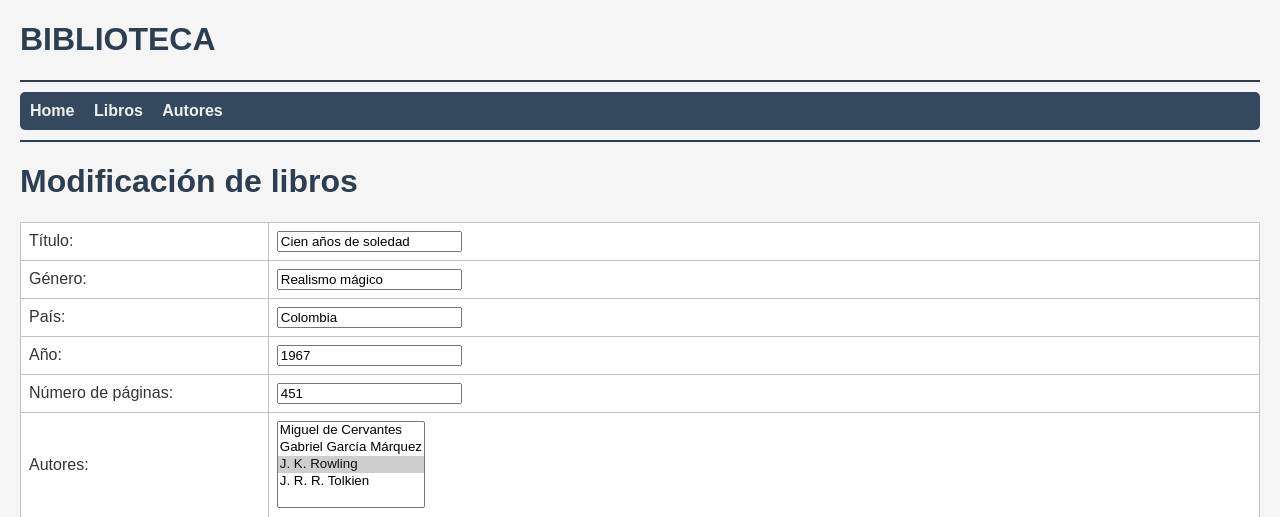
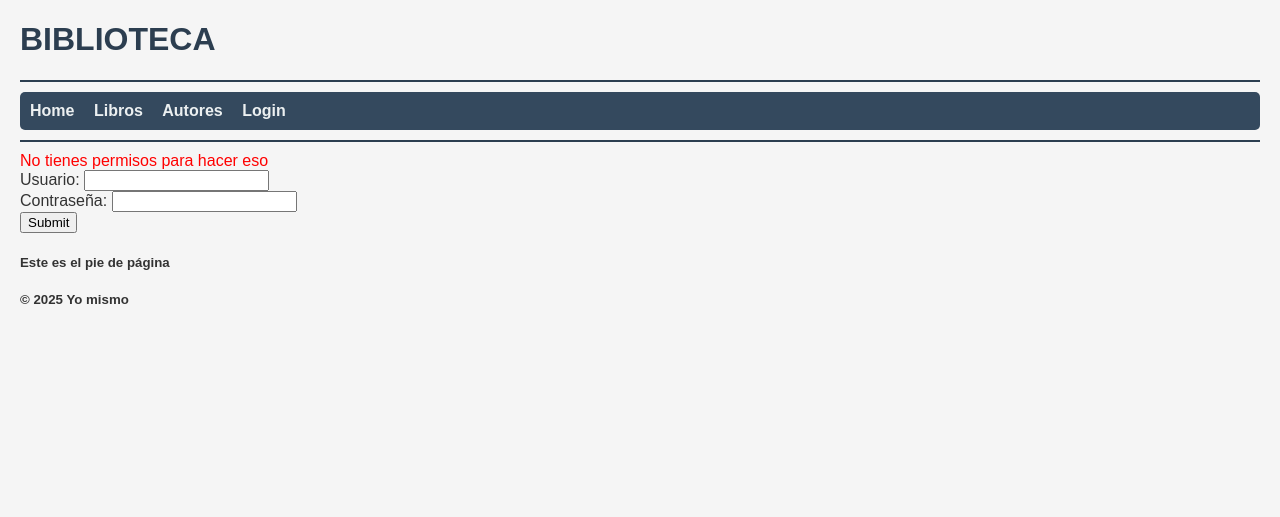
Before and after one commit to avozme/biblioteca, a PHP site: the page made by index.php in a window 1280 px wide. Shown: the top 517 px of the page. Run offline with PHP 8.4, Linux system fonts and the light colour scheme; data comes from the database, SQL or seed files in the repository; both versions use the stored data as it was after the commit.

Commit message:
Añado autenticación básica

```diff
--- a/index.php
+++ b/index.php
@@ -1,19 +1,23 @@
-<!-- BIBLIOTECA VERSIÓN PHP MVC SIMPLE -->
+<?php
+/*
+   BIBLIOTECA VERSIÓN PHP MVC SIMPLE
 
-<!-- Este es el CONTROLADOR/ENRUTADOR.
+   Este es el CONTROLADOR/ENRUTADOR.
+
    En aplicaciones grandes suele haber varios controladores.
    Aquí, de momento, vamos a apañarnos solo con uno.
--->
-<?php
-    include_once("models/libro.php");  // Modelos
-    include_once("models/persona.php");
-    include_once("view.php");   // Plantilla de vista
+*/
+    session_start();            // Para poder usar variables de sesión en login de usuarios
+    include_once("models/libro.php");    // Modelo de libros
+    include_once("models/persona.php");  // Modelo de personas (autores)
+    include_once("models/user.php");     // Modelo de usuarios registrados (para el login/autenticación)
+    include_once("view.php");   // Plantilla de las vistas
 
     // Miramos el valor de la variable "action", si existe. Si no, le asignamos una acción por defecto
     if (isset($_REQUEST["action"])) {
         $action = $_REQUEST["action"];
     } else {
-        $action = "mostrarListaLibros";  // Acción por defecto
+        $action = "mostrarFormLogin";  // Acción por defecto
     }
 
     // Creamos un objeto de tipo Biblioteca y llamamos al método $action()
@@ -22,11 +26,42 @@
 
     class Biblioteca {
         private $db;     // Conexión con la base de datos
-        private $libro, $persona; // Modelos
+        private $libro, $persona, $user; // Modelos
 
         public function __construct() {
             $this->libro = new Libro();
             $this->persona = new Persona();
+            $this->user = new User();
+        }
+
+        // --------------------------------- FORMULARIO DE LOGIN -----------------------------------------
+        public function mostrarFormLogin() {
+            View::render("users/login");
+        }
+
+        // --------------------------------- PROCESAR FORMULARIO LOGIN -----------------------------------
+        public function procesarFormLogin() {
+            $username = $_REQUEST["username"];
+            $pass = $_REQUEST["pass"];
+            $resultado = $this->user->checkLogin($username, $pass);
+            if ($resultado != null) {
+                // El usuario y la contraseña existen. Guardamos su id y username como variables de sesión.
+                $_SESSION['idUser'] = $resultado->id;
+                $_SESSION['username'] = $resultado->username;
+                $data["listaLibros"] = $this->libro->getAll();
+                $data["info"] = "Bienvenido, $username";
+                View::render("libro/all", $data);
+            } else {
+                $data["mensaje"] = "Error, usuario o contraseña incorrectos";
+                View::render("users/login", $data);
+            }
+
+        }
+
+        // --------------------------------- CERRAR SESIÓN ---------------------------------------------
+        public function logout() {
+            session_destroy();
+            header("Location: index.php");  // Recargamos el controlador, que nos dirigirá al formulario de login
         }
 
         // --------------------------------- MOSTRAR LISTA DE LIBROS ----------------------------------------
@@ -38,14 +73,23 @@
         // --------------------------------- FORMULARIO ALTA DE LIBROS ----------------------------------------
 
         public function formularioInsertarLibros() {
+            // Comprobamos si el usuario está logueado
+            if (isset($_SESSION["idUser"])) {
                 $data["todosLosAutores"] = $this->persona->getAll();
                 $data["autoresLibro"] = array();  // Array vacío (el libro aún no tiene autores asignados)
                 View::render("libro/form", $data);
             }
-
+            else {
+                // Usuario no logueado: error de permisos
+                $data["mensaje"] = "No tienes permisos para hacer eso";
+                View::render("users/login", $data);
+            }
+    }
         // --------------------------------- INSERTAR LIBROS ----------------------------------------
 
         public function insertarLibro() {
+            // Comprobamos si el usuario está logueado
+            if (isset($_SESSION["idUser"])) {
                 // Primero, recuperamos todos los datos del formulario
                 $titulo = $_REQUEST["titulo"];
                 $genero = $_REQUEST["genero"];
@@ -71,14 +115,20 @@
                     // Si la inserción del libro ha fallado, mostramos mensaje de error
                     $data["error"] = "Error al insertar el libro";
                 }
-            $data["listaLibros"] = $this->libro->getAll();
-            View::render("libro/all", $data);
+            }
+            else {
+                // Usuario no logueado: Error de permisos
+                $data["mensaje"] = "No tienes permisos para hacer eso";
+                View::render("users/login", $data);
+            }
 
         }
 
         // --------------------------------- BORRAR LIBROS ----------------------------------------
 
         public function borrarLibro() {
+            // Comprobamos si el usuario está logueado
+            if (isset($_SESSION["idUser"])) {
                 // Recuperamos el id del libro que hay que borrar
                 $idLibro = $_REQUEST["idLibro"];
                 // Pedimos al modelo que intente borrar el libro
@@ -91,12 +141,20 @@
                 }
                 $data["listaLibros"] = $this->libro->getAll();
                 View::render("libro/all", $data);
+            }
+            else {
+                // Usuario no logueado: error de permisos
+                $data["mensaje"] = "No tienes permisos para hacer eso";
+                View::render("users/login", $data);
+            }
 
         }
 
         // --------------------------------- FORMULARIO MODIFICAR LIBROS ----------------------------------------
 
         public function formularioModificarLibro() {
+            // Comprobamos si el usuario está logueado
+            if (isset($_SESSION["idUser"])) {
                 // Recuperamos los datos del libro a modificar
                 $data["libro"] = $this->libro->get($_REQUEST["idLibro"]);
                 // Renderizamos la vista de inserción de libros, pero enviándole los datos del libro recuperado.
@@ -106,10 +164,18 @@
                 $data["autoresLibro"] = $this->persona->getAutores($_REQUEST["idLibro"]);
                 View::render("libro/form", $data);
             }
+            else {
+                // Usuario no logueado: error de permisos
+                $data["mensaje"] = "No tienes permisos para hacer eso";
+                View::render("users/login", $data);
+            }
+        }
 
         // --------------------------------- MODIFICAR LIBROS ----------------------------------------
 
         public function modificarLibro() {
+            // Comprobamos si el usuario está logueado
+            if (isset($_SESSION["idUser"])) {
                 // Primero, recuperamos todos los datos del formulario
                 $idLibro = $_REQUEST["idLibro"];
                 $titulo = $_REQUEST["titulo"];
@@ -143,6 +209,12 @@
                 $data["listaLibros"] = $this->libro->getAll();
                 View::render("libro/all", $data);
             }
+            else {
+                // Usuario no logueado: error de permisos
+                $data["mensaje"] = "No tienes permisos para hacer eso";
+                View::render("users/login", $data);
+            }
+        }
 
         // --------------------------------- BUSCAR LIBROS ----------------------------------------
 
@@ -164,11 +236,21 @@
 
         // --------------------------------- FORMULARIO ALTA DE AUTORES ----------------------------------------
         public function formularioInsertarAutores() {
+            // Comprobamos si el usuario está logueado
+            if (isset($_SESSION["idUser"])) {
                 View::render("autor/form");
+            }
+            else {
+                // Usuario no logueado: error de permisos
+                $data["mensaje"] = "No tienes permisos para hacer eso";
+                View::render("users/login", $data);
+            }
         }
 
         // --------------------------------- INSERTAR AUTORES ----------------------------------------
         public function insertarAutor() {
+            // Comprobamos si el usuario está logueado
+            if (isset($_SESSION["idUser"])) {
                 $nombre   = $_REQUEST["nombre"];
                 $apellido = $_REQUEST["apellido"];
                 $pais     = $_REQUEST["pais"];
@@ -183,11 +265,18 @@
                 $data["listaAutores"] = $this->persona->getAll();
                 View::render("autor/all", $data);
             }
+            else {
+                // Usuario no logueado: error de permisos
+                $data["mensaje"] = "No tienes permisos para hacer eso";
+                View::render("users/login", $data);
+            }
+        }
 
         // --------------------------------- BORRAR AUTORES ----------------------------------------
         public function borrarAutor() {
+            // Comprobamos si el usuario está logueado
+            if (isset($_SESSION["idUser"])) {
                 $idPersona = $_REQUEST["idPersona"];
-
                 // Comprobamos si el autor tiene libros asociados
                 $numLibros = count($this->persona->getLibros($idPersona));
                 if ($numLibros > 0) {
@@ -204,16 +293,32 @@
                 $data["listaAutores"] = $this->persona->getAll();
                 View::render("autor/all", $data);
             }
+            else {
+                // Usuario no logueado: error de permisos
+                $data["mensaje"] = "No tienes permisos para hacer eso";
+                View::render("users/login", $data);
+            }
+        }
 
 
         // --------------------------------- FORMULARIO MODIFICAR AUTORES ----------------------------------------
         public function formularioModificarAutor() {
+            // Comprobamos si el usuario está logueado
+            if (isset($_SESSION["idUser"])) {
                 $data["autor"] = $this->persona->get($_REQUEST["idPersona"]);
                 View::render("autor/form", $data);
+            }
+            else {
+                // Usuario no logueado: error de permisos
+                $data["mensaje"] = "No tienes permisos para hacer eso";
+                View::render("users/login", $data);
+            }
         }
 
         // --------------------------------- MODIFICAR AUTORES ----------------------------------------
         public function modificarAutor() {
+            // Comprobamos si el usuario está logueado
+            if (isset($_SESSION["idUser"])) {
                 $idPersona = $_REQUEST["idPersona"];
                 $nombre    = $_REQUEST["nombre"];
                 $apellido  = $_REQUEST["apellido"];
@@ -229,6 +334,12 @@
                 $data["listaAutores"] = $this->persona->getAll();
                 View::render("autor/all", $data);
             }
+            else {
+                // Usuario no logueado: error de permisos
+                $data["mensaje"] = "No tienes permisos para hacer eso";
+                View::render("users/login", $data);
+            }
+        }
 
         // --------------------------------- BUSCAR AUTORES ----------------------------------------
         public function buscarAutores() {
--- /dev/null
+++ b/models/user.php
@@ -0,0 +1,38 @@
+<?php
+
+// MODELO DE USUARIOS CON PDO
+// El modelo de usuarios de esta aplicación solo se usa para hacer el login.
+// Es decir, no hay inserciones de usuarios, borrados ni otras operaciones habituales de los modelos.
+
+class User
+{
+    private $db;
+
+    // Constructor. Habilita la conexión con la base de datos.
+    public function __construct()
+    {
+        $dsn = "mysql:host=mariadb;dbname=pruebas;charset=utf8mb4";
+        $usuario = "user";
+        $clave = "1234";
+
+        try {
+            $this->db = new PDO($dsn, $usuario, $clave);
+        } catch (PDOException $e) {
+            die("Error en la conexión: " . $e->getMessage());
+        }
+    }
+
+    // Comprueba si un usuario y una contraseña existen en la tabla users.
+    // Devuelve un objeto con los datos del usuario en caso de que exista o null si no existe.
+    public function checkLogin($username, $pass)
+    {
+        $sql = "SELECT * FROM users WHERE username = '$username' AND password = '$pass'";
+        $stmt = $this->db->query($sql);
+        if ($stmt->rowCount() != 0) {
+            $registro = $stmt->fetch(PDO::FETCH_OBJ);
+            return $registro;
+        } else {
+            return null;
+        }
+    }
+}
--- a/views/nav.php
+++ b/views/nav.php
@@ -3,5 +3,17 @@
     <a href='index.php'>Home</a>
     <a href='index.php?action=mostrarListaLibros'>Libros</a>
     <a href='index.php?action=mostrarListaAutores'>Autores</a>
+    <?php
+        if (isset($_SESSION['username'])) {
+            echo "<a href='index.php?action=logout'>Logout</a>";
+            echo "<span style='color:grey; font-size: 80%'>
+                    <i>Está usted logueado como ".$_SESSION['username']."</i>
+                  </span>";
+        }
+        else {
+            echo "<a href='index.php?action=mostrarFormLogin'>Login</a>";
+        }
+
+    ?>
 </nav>
 <hr/>
--- /dev/null
+++ b/views/users/login.php
@@ -0,0 +1,11 @@
+<?php
+    if (isset($data['mensaje']))
+        echo "<div style='color: red'>".$data['mensaje']."</div>";
+
+?>
+<form action='index.php' method='GET'>
+    <input type='hidden' name='action' value='procesarFormLogin'>
+    Usuario: <input type='text' name='username'><br>
+    Contraseña: <input type='password' name='pass'><br>
+    <input type='submit'>
+</form>
```
Also changed, not shown: biblioteca.sql (+17 -0 lines). Lines whose indentation alone changed are shown as unchanged.
